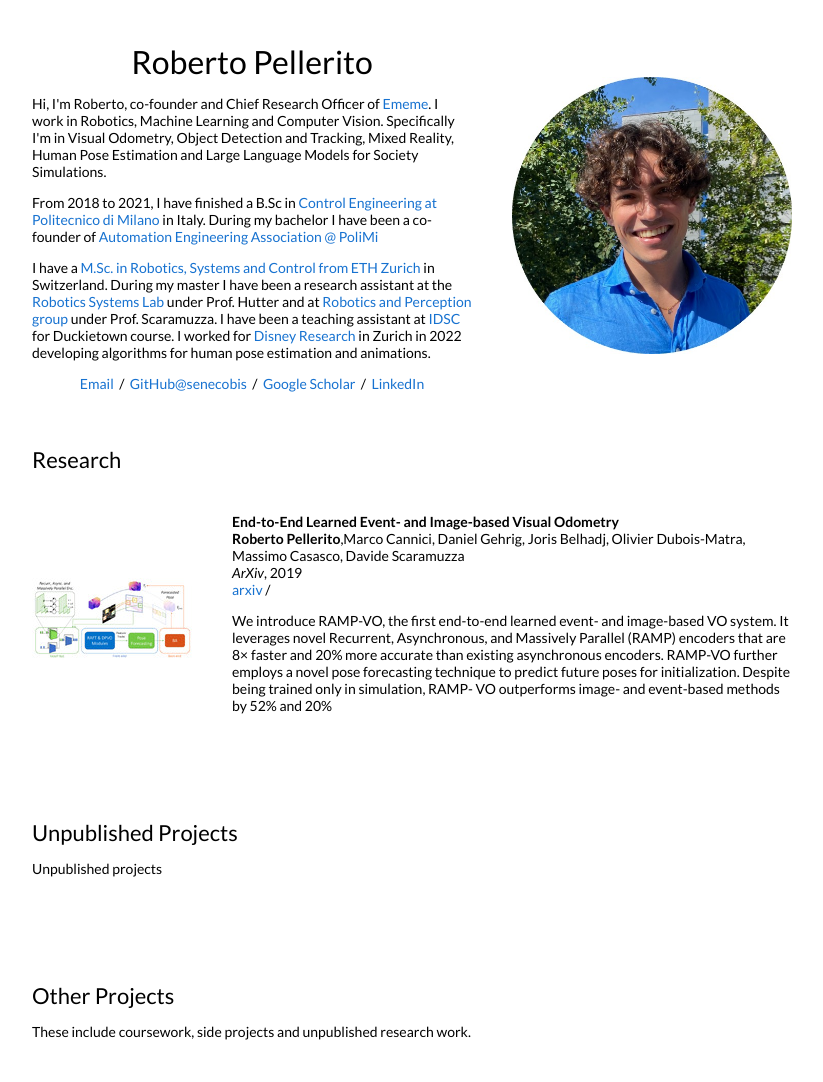
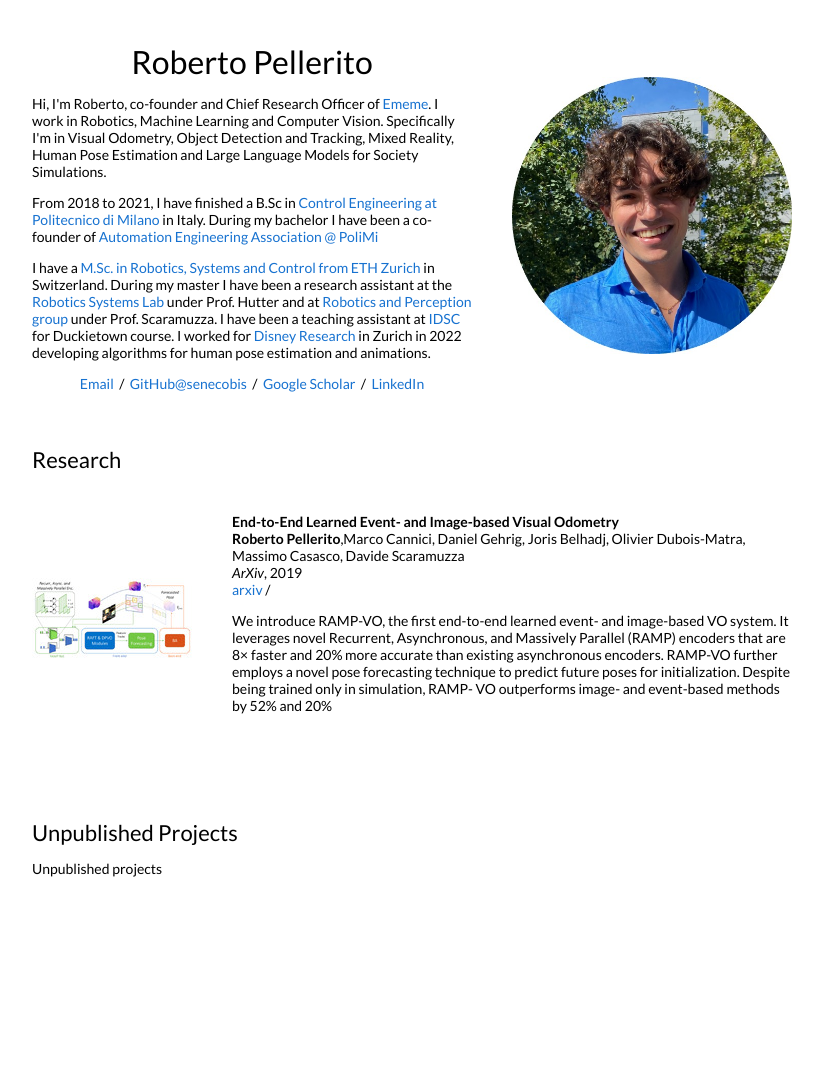
Before and after one commit to senecobis/senecobis.github.io, a Jekyll site: the page built from _posts/2019-05-29-crv.markdown, in a window 1280 px wide. Shown: the whole page, without its empty margins (228-1051 px from the left). Built offline with Jekyll 4.4.1, drawn with Linux system fonts in a browser that asks for light colours; after the commit the page ends 919 px from its top, so only the background shows below that.

Commit message:
remove other projects

```diff
--- a/_layouts/default.html
+++ b/_layouts/default.html
@@ -179,73 +179,6 @@
           {% endfor %}
           {% endfor %}
         </table>
-        <br>
-        <br>
-        <br>
-        <table style="width:100%;border:0px;border-spacing:0px;border-collapse:separate;margin-right:auto;margin-left:auto;">
-          <tr>
-            <td style="padding:2.5%;width:100%;vertical-align:middle">
-              <h2>Other Projects</h2>
-              <p> These include coursework, side projects and unpublished research work.
-              </p>
-            </td>
-          </tr>
-        </table>
-        <table style="width:100%;border:0px;border-spacing:0px;border-collapse:separate;margin-right:auto;margin-left:auto;">
-
-          {% for post in site.posts %}
-          {% for cat in post.categories %}
-          {% if cat != 'research' and cat != 'Intel' %}
-          <tr>
-            <td style="padding:2.5%;width:25%;vertical-align:middle;min-width:120px">
-              <img src="/tn{{post.image}}" alt="project image" style="width:auto; height:auto; max-width:100%;" />
-            </td>
-            <td style="padding:2.5%;width:75%;vertical-align:middle">
-              <h3>{{post.title}}</h3>
-              <br>
-              <em>{{post.categories}} {{post.course}}</em>
-              <br>
-              {{ post.date | date: "%Y-%m-%d" }}
-
-              <br>
-              {% if post.website %}
-              <a href="{{post.website}}">website</a> /
-              {% endif %}
-              {% if post.paper %}
-              <a href="{{post.paper}}">paper</a> /
-              {% endif %}
-              {% if post.patent %}
-              <a href="{{post.patent}}">patent</a> /
-              {% endif %}
-              {% if post.patent2 %}
-              <a href="{{post.patent2}}">patent #2</a> /
-              {% endif %}
-              {% if post.patent3 %}
-              <a href="{{post.patent3}}">patent #3</a> /
-              {% endif %}
-              {% if post.video %}
-              <a href="{{post.video}}">video</a> /
-              {% endif %}
-              {% if post.video2 %}
-              <a href="{{post.video2}}">video #2</a> /
-              {% endif %}
-              {% if post.code %}
-              <a href="{{post.code}}">code</a> /
-              {% endif %}
-              {% if post.poster %}
-              <a href="{{post.poster}}">poster</a> /
-              {% endif %}
-              {% if post.slides %}
-              <a href="{{post.slides}}">slides</a> /
-              {% endif %}
-              <p></p>
-              {{ post.excerpt }}
-            </td>
-          </tr>
-          {% endif %}
-          {% endfor %}
-          {% endfor %}
-        </table>
 
         <!-- <table style="width:100%;border:0px;border-spacing:0px;border-collapse:separate;margin-right:auto;margin-left:auto;">
           <tr>
```
